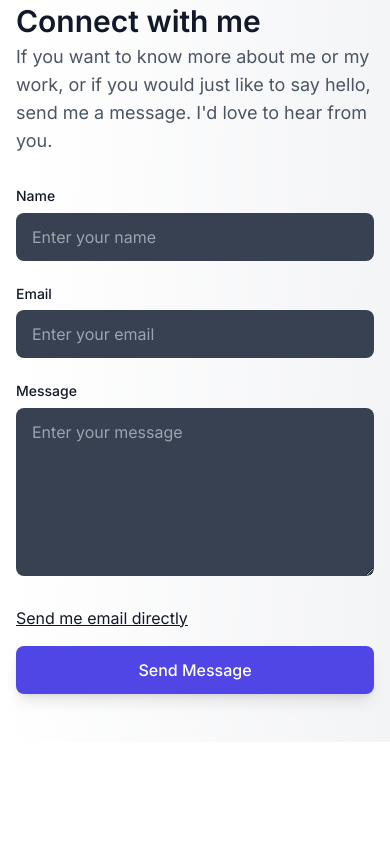
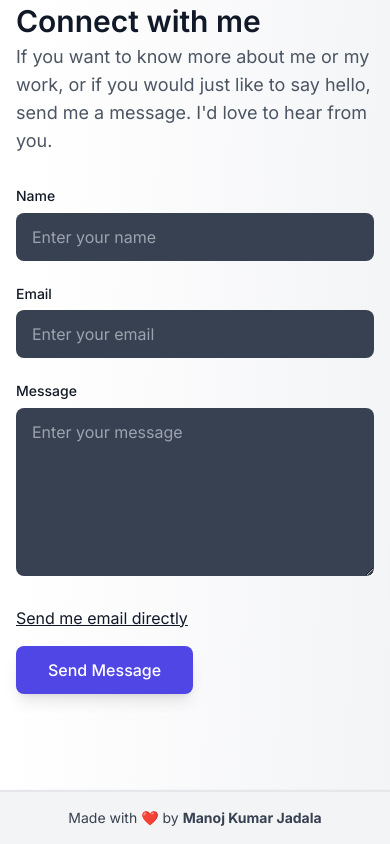
Before and after one commit to manozkumarj/profile, a React (Vite) app: page / in a window 390 px wide. Shown: the part 8834-9678 px from the top of the page. Before the commit the page ends 9576 px from the top, so only its background shows below. Built offline with nearby package versions, Linux system fonts and the light colour scheme.

Commit message:
Added Footer

```diff
--- a/src/App.tsx
+++ b/src/App.tsx
@@ -6,6 +6,7 @@ import TechStack from './components/TechStack';
 import { useTheme } from './hooks/useTheme';
 import ContactForm from './components/ContactForm';
 import { Toaster } from 'react-hot-toast';
+import Footer from './components/Footer';
 
 function App() {
   const { isDark, toggleTheme } = useTheme();
@@ -19,6 +20,7 @@ function App() {
         <TechStack />
         <Services />
         <ContactForm />
+        <Footer />
       </div>
       <Toaster
         position="bottom-left"
--- a/src/api/axios.ts
+++ b/src/api/axios.ts
@@ -1,7 +1,7 @@
 import axios from 'axios';
 
 const api = axios.create({
-    baseURL: 'http://localhost:3000/api/v1',
+    baseURL: 'https://portfolio-rt-backend.vercel.app/api/v1',
     headers: {
         'Content-Type': 'application/json',
     },
--- a/src/components/ContactForm.tsx
+++ b/src/components/ContactForm.tsx
@@ -1,5 +1,5 @@
 import React, { useState } from 'react';
-import { Mail, Instagram, Github, Linkedin } from 'lucide-react';
+import { Mail, Github, Linkedin } from 'lucide-react';
 import toast from "react-hot-toast";
 import api from '../api/axios';
 
@@ -20,6 +20,9 @@ const ContactForm = () => {
 
     const handleSubmit = async (e: React.FormEvent) => {
         e.preventDefault();
+
+        if (isSubmitting) return; // Prevent multiple submissions
+
         setIsSubmitting(true);
 
         // Handle form submission here
@@ -51,7 +54,7 @@ const ContactForm = () => {
                 'Content-Type': 'application/json'
             }
         }).then(res => {
-            console.log("response --> ", res);
+            // console.log("response --> ", res);
             if (res.status === 200) {
                 toast.success("Message sent successfully!");
                 setFormData({ name: '', email: '', message: '' });
@@ -66,7 +69,7 @@ const ContactForm = () => {
         });
     };
 
-    const notify = () => toast.success("Here is your toast.");
+    // const notify = () => toast.success("Here is your toast.");
 
     return (
         <div className="min-h-screen pb-12 px-4 sm:px-6 lg:px-8" id="contact">
@@ -154,6 +157,7 @@ const ContactForm = () => {
                                     type="text"
                                     id="name"
                                     name="name"
+                                    disabled={isSubmitting}
                                     value={formData.name}
                                     onChange={handleChange}
                                     placeholder="Enter your name"
@@ -169,6 +173,7 @@ const ContactForm = () => {
                                     type="email"
                                     id="email"
                                     name="email"
+                                    disabled={isSubmitting}
                                     value={formData.email}
                                     onChange={handleChange}
                                     placeholder="Enter your email"
@@ -183,6 +188,7 @@ const ContactForm = () => {
                                 <textarea
                                     id="message"
                                     name="message"
+                                    disabled={isSubmitting}
                                     rows={6}
                                     value={formData.message}
                                     onChange={handleChange}
@@ -202,17 +208,24 @@ const ContactForm = () => {
                                     type="submit"
                                     // onClick={notify}
                                     disabled={isSubmitting}
-                                    className="w-full sm:w-auto px-8 py-3 bg-indigo-600 text-white font-medium rounded-lg hover:bg-indigo-700 focus:ring-2 focus:ring-indigo-500 focus:outline-none transition-all duration-200 shadow-lg hover:shadow-xl"
+                                    className="flex items-centerw-full sm:w-auto px-8 py-3 bg-indigo-600 text-white font-medium rounded-lg hover:bg-indigo-700 focus:ring-2 focus:ring-indigo-500 focus:outline-none transition-all duration-200 shadow-lg hover:shadow-xl"
                                 >
+                                    {isSubmitting && (
+                                        <div
+                                            className={`inline-block size-6 mr-3 animate-spin rounded-full border-4 border-solid border-current border-e-transparent align-[-0.125em] text-white motion-reduce:animate-[spin_1.5s_linear_infinite] dark:text-white`}
+                                            role="status"
+                                        >
+                                            <span className="!absolute !-m-px !h-px !w-px !overflow-hidden !whitespace-nowrap !border-0 !p-0 ![clip:rect(0,0,0,0)]">
+                                                Loading...
+                                            </span>
+                                        </div>
+                                    )}
                                     {isSubmitting ? 'Sending...' : 'Send Message'}
                                 </button>
                             </div>
                         </form>
                     </div>
                 </div>
-
-
-
             </div>
         </div>
     );
--- /dev/null
+++ b/src/components/Footer.tsx
@@ -0,0 +1,11 @@
+const Footer = () => {
+    return (
+        <section className="flex-1 pt-12" id="about">
+            <div className="flex gap-5 items-center justify-center p-4 bg-gray-100 dark:bg-gray-800 shadow border-t-2 !border-gray-200 dark:!border-gray-700 cursor-pointer">
+                <span className="text-sm text-gray-700 dark:text-gray-300 hover:scale-105 transform transition-transform duration-200">Made with ❤️ by <span className="font-bold">Manoj Kumar Jadala</span></span>
+            </div>
+        </section>
+    );
+};
+
+export default Footer;
```
